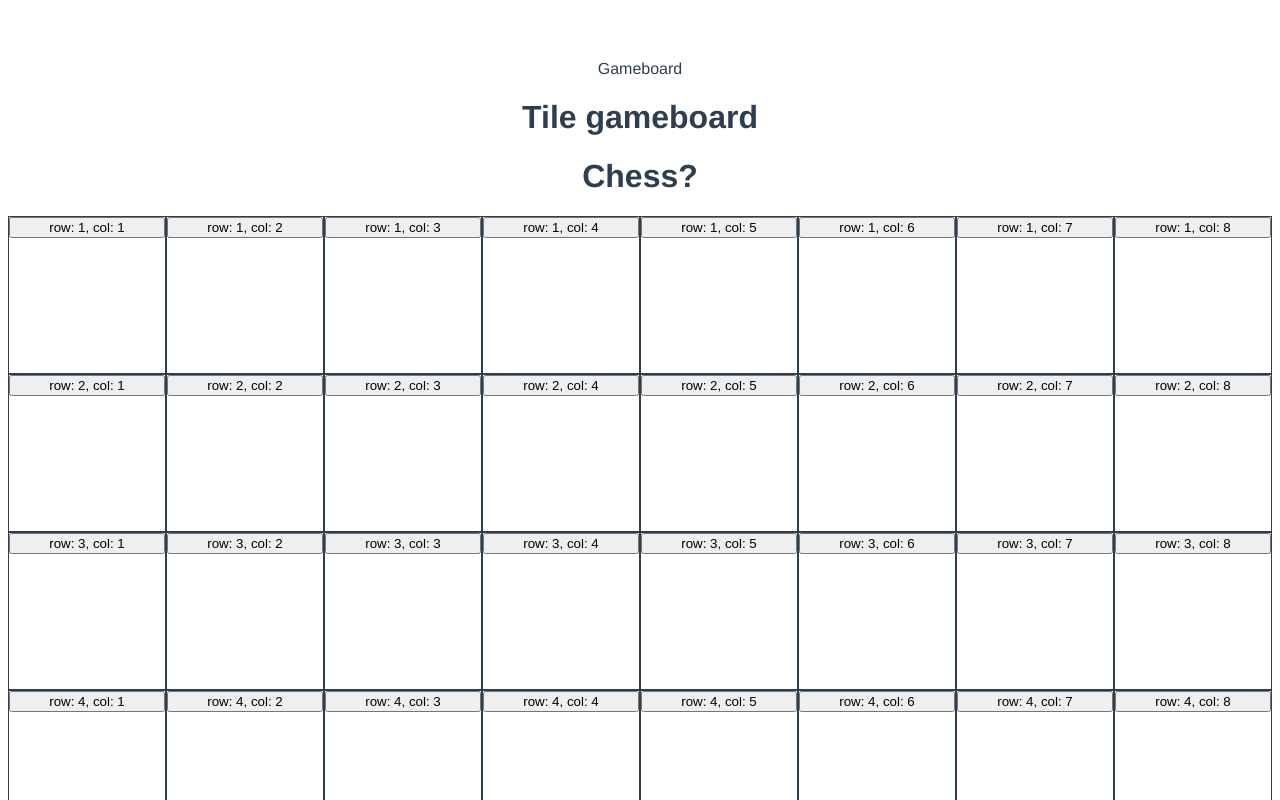
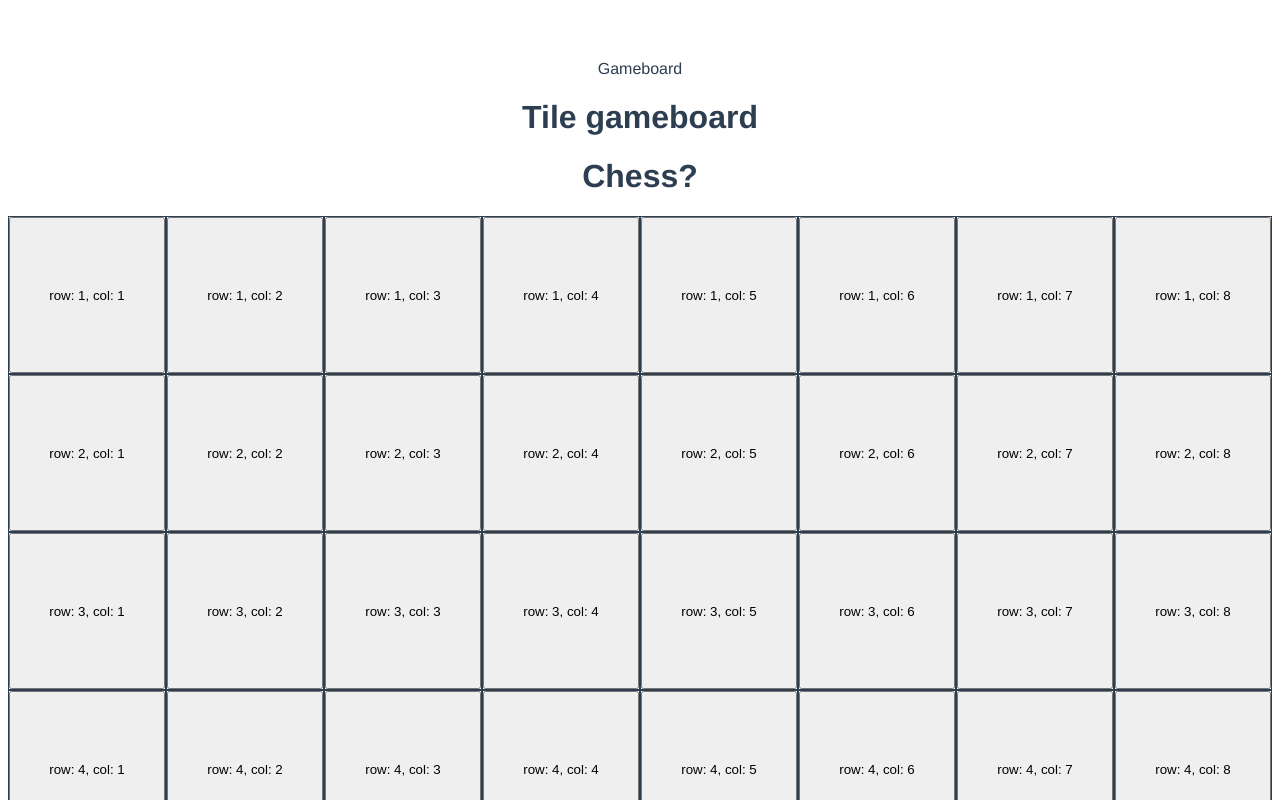
Before and after one commit to thing22-lamblet/webstuff.explore, a Vue app in the folder anim3/: page / in a window 1280 px wide. Shown: the top 800 px of the page. Built offline with nearby package versions, Linux system fonts and the light colour scheme.

Commit message:
Milestone: Button per cell, full-size of div, click emits button location in console

```diff
--- a/anim3/src/components/GameboardCell.vue
+++ b/anim3/src/components/GameboardCell.vue
@@ -1,44 +1,39 @@
 <template>
-  <div class="gameboard_cell" v-on:click="select_div($event,row,col)">
-      <button type="button" v-on:click="undefined">
-        row: {{row}}, col: {{col}}
-      </button>
-  </div>
+    <button
+        class="gameboard_button"
+        type="button"
+        v-on:click="select($event, row, col)"
+    >
+        row: {{ row }}, col: {{ col }}
+    </button>
 </template>
 
 <script>
 export default {
-    //name: 'GameboardCell',
     props: {
         row: Number,
-        col: Number
+        col: Number,
     },
     data() {
         return {
-            state: 'none'
-        }
+            state: "none",
+        };
     },
     methods: {
-        select: function(event,row,col) {
+        select: function (event, row, col) {
             // https://stackoverflow.com/a/36968187/237059  On event hookups
 
             const targetId = event?.currentTarget.id;
             console.log(`btn.targetId=${targetId},row=${row},col=${col}`);
-        },
-        select_div: function(event,row,col) {
-            // https://stackoverflow.com/a/36968187/237059  On event hookups
-
-            const targetId = event?.currentTarget.id;
-            console.log(`div.targetId=${targetId},row=${row},col=${col}`);
         }
-    }
-}
+    },
+};
 </script>
 
 <style>
-.gameboard_cell button {
-    width:100%;
-    height:100%;
-    display:block;
+.gameboard_button {
+    width: 100%;
+    height: 100%;
+    display: block;
 }
 </style>
```
Also changed, not shown: 1 other file (tests, documents, lock files or other folders).
